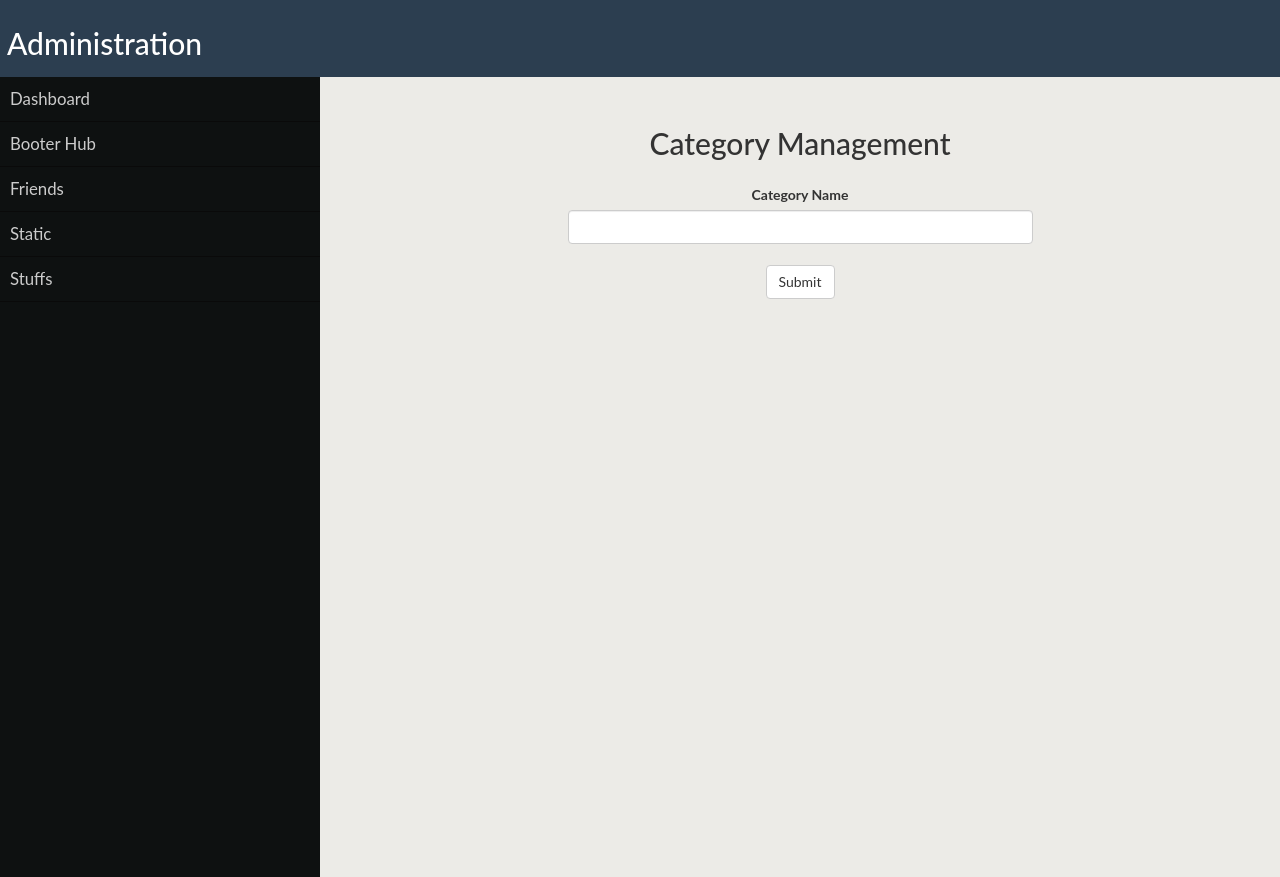
After one commit to JPGITHUB1519/Cincinnatus-Final-Project, a Flask app: template templates/admin_category.html in a window 1280 px wide. The commit adds this page. Run offline with Flask 2, Linux system fonts and the light colour scheme; the template is opened without the code that fills it, so the values that code supplies are empty; parts of the project's set-up code (start-up, migrations or seed data) failed here and were passed over; some libraries are stand-ins or nearby versions.

Commit message:
Basic Category Management

```diff
--- a/main.py
+++ b/main.py
@@ -34,6 +34,7 @@ from handlers.verify_handler import *
 from handlers.post_categorizer_handler import *
 from handlers.post_sensation_handler import *
 from handlers.administration_handler import *
+from handlers.admin_category_handler import *
 
 app = webapp2.WSGIApplication([
     ('/', MainHandler),
@@ -54,5 +55,6 @@ app = webapp2.WSGIApplication([
     ('/verify', VerifyHandler),
     ("/post_categorizer", PostCategorizerHandler),
     ("/post_sensation/?", PostSensationHandler),
-    ("/administration", AdministrationHandler)
+    ("/administration", AdministrationHandler),
+    ("/admin_category", AdminCategoryHandler)
 ], debug=True)
--- a/static/css/style.css
+++ b/static/css/style.css
@@ -140,6 +140,18 @@ ul#nav li a:hover
 {
     background-color: #4a4a4a;
     text-decoration: none;
+}
+
+/* ==========================================================================
+   Forms
+   ==========================================================================
+*/
+
+.centered-form
+{
+    width: 50%;
+    margin: 0 auto;
+    text-align: center;
 }
 
 
--- /dev/null
+++ b/templates/admin_category.html
@@ -0,0 +1,21 @@
+{% extends "administration_base.html" %}
+{% block title %}Nombre {% endblock %}
+
+{% block content %}
+	<div class="content box">
+		<h2 class="text-center little-padding">Category Management</h2>
+		<div class="group">
+			<div class="box">
+				<form method="post">
+					<div class="centered-form">
+						<label class="control-label">Category Name</label>
+						<input class="form-control" type="text" name="category_name">
+						<input class="btn btn-default center-block-only-small center-block little-margin-top" type="submit" value="Submit">
+					</div>
+					<h3 class="error-text text-center">{{error}}</h3>
+					<h3 class="error-text text-center">{{error_exits}}</h3>
+				</form>
+			</div>
+		</div>
+	</div>
+{% endblock %}
--- /dev/null
+++ b/templates/administration_base.html
@@ -0,0 +1,40 @@
+<!DOCTYPE html>
+<html>
+<head>
+	<title>{% block title %}{% endblock %}</title>
+	<meta name="viewport" content="width=device-width, initial-scale=1.0">
+	<link rel="stylesheet" type="text/css" href="/static/css/vendor/bootstrap.css">
+	<link rel="stylesheet" type="text/css" href="/static/css/style.css">
+	<script type="text/javascript" src="/static/js/vendor/jquery-3.1.0.js"></script>
+	<script type="text/javascript" src="https://cdnjs.cloudflare.com/ajax/libs/Chart.js/2.1.4/Chart.bundle.min.js"></script>
+</head>
+<body>
+	<div class="full-container">
+		<div class="bg-blue-beatiful full-width little-padding">
+			<h2 class="text-white">Administration</h2>
+		</div>
+		<a class="mobile-menu">&#9776;&nbsp;Menu</a>
+		<div class="group">
+			<div class="sidebar bg-black">
+				<ul id="nav">
+					<li><a href="">Dashboard</a></li>
+					<li><a href="">Booter Hub</a></li>
+					<li><a href="">Friends</a></li>
+					<li><a href="">Static</a></li>
+					<li><a href="">Stuffs</a></li>
+				</ul>
+			</div>
+			{% block content %}
+			{% endblock %}
+		</div>
+		<script type="text/javascript">
+			$(document).ready(function() {
+				$(".mobile-menu").click(function()
+				{
+					$(".sidebar").slideToggle('fast');
+				});
+			});
+		</script>
+	</div>
+</body>
+</html>
```
Also changed, not shown: handlers/admin_category_handler.py (added, +19 -0 lines), templates/administration.html (+9 -30 lines), utility.py (+22 -0 lines), 3 other files.
